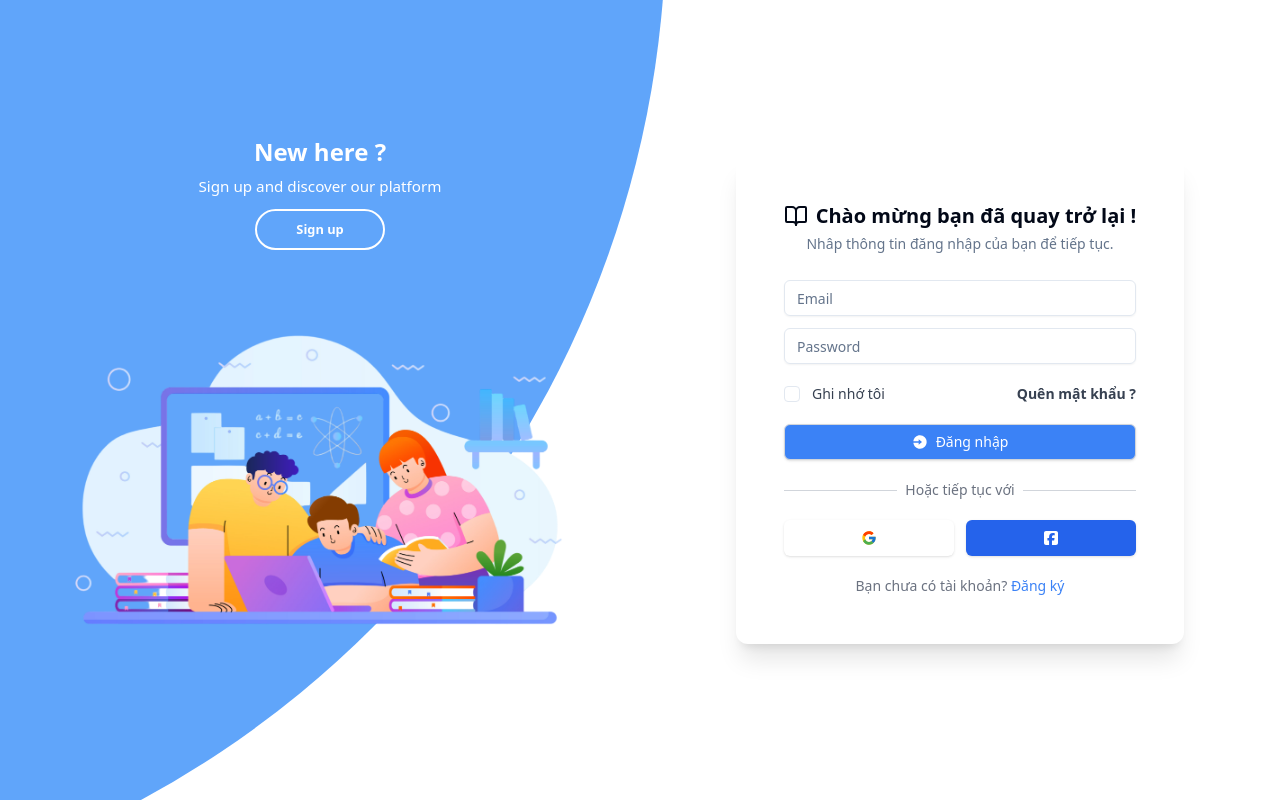
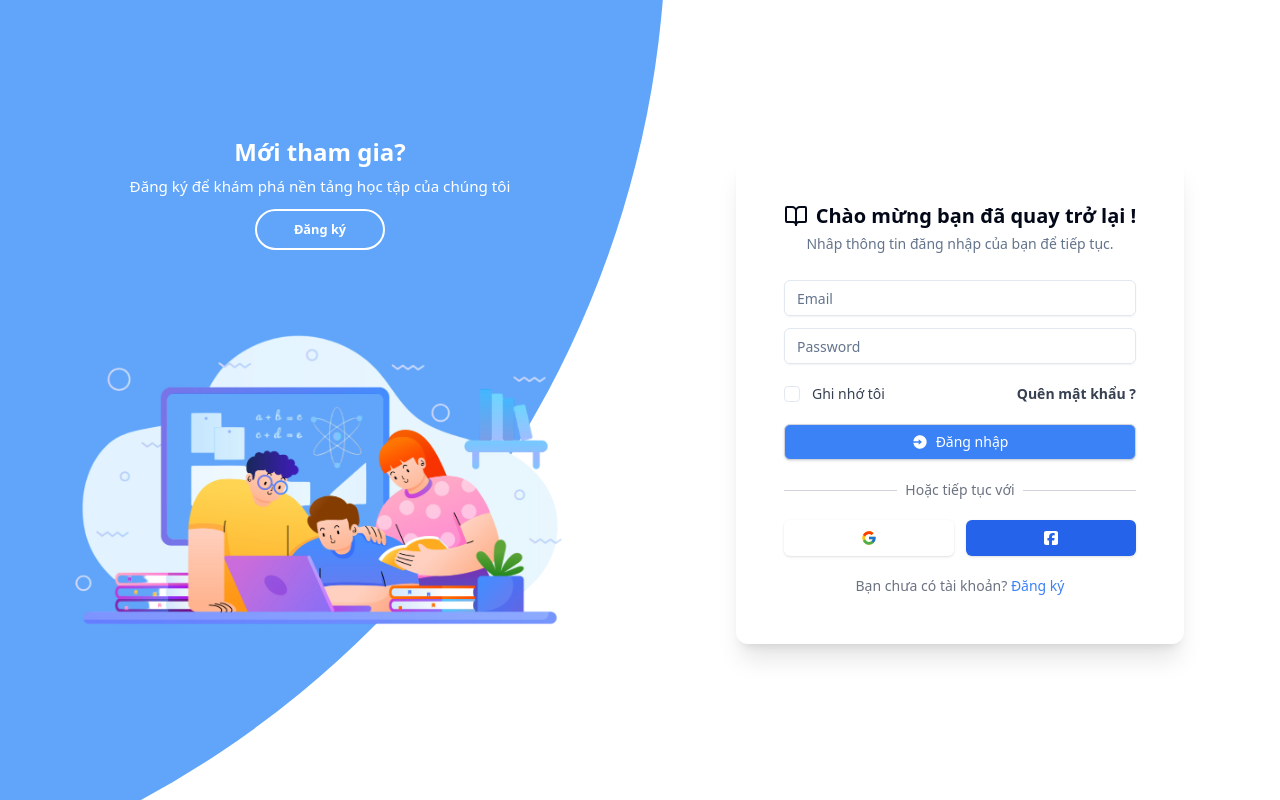
Before and after one commit to t9tieanh/Learning-Platform, a React (Vite) app in the folder web/: page /auth in a window 1280 px wide. Built offline with nearby package versions, Linux system fonts and the light colour scheme.

Commit message:
update ui

```diff
--- a/web/src/components/Footer/footer2.tsx
+++ b/web/src/components/Footer/footer2.tsx
@@ -74,7 +74,7 @@ const Footer = ({
   ]
 }: Footer2Props) => {
   return (
-    <section className='py-12 bg-[#7BB5F6]'>
+    <section className='py-12 bg-[#000000] text-white'>
       <div className='container'>
         <footer>
           <div className='grid grid-cols-2 gap-8 lg:grid-cols-6'>
@@ -90,7 +90,7 @@ const Footer = ({
             {menuItems.map((section, sectionIdx) => (
               <div key={sectionIdx}>
                 <h3 className='mb-4 font-bold'>{section.title}</h3>
-                <ul className='text-muted-foreground space-y-4'>
+                <ul className='space-y-4'>
                   {section.links.map((link, linkIdx) => (
                     <li key={linkIdx} className='hover:text-primary font-medium'>
                       <a href={link.url}>{link.text}</a>
--- a/web/src/components/HomePage/HighlightedArticles/index.tsx
+++ b/web/src/components/HomePage/HighlightedArticles/index.tsx
@@ -43,7 +43,7 @@ const HighlightedArticles = () => {
   ]
 
   return (
-    <div className='highlighted-articles-container'>
+    <div className='highlighted-articles-container mb-10'>
       <h4 className='font-bold bg-blue-500 text-white p-2 rounded-r-3xl max-w-80 text-center mt-6'>Bài viết nổi bật</h4>
       <div className='grid grid-cols-1 md:grid-cols-2 lg:grid-cols-3 xl:grid-cols-4 gap-6 mt-6 mx-auto max-w-7xl px-4'>
         {articles.map((article) => (
--- a/web/src/layouts/AuthLayout/index.tsx
+++ b/web/src/layouts/AuthLayout/index.tsx
@@ -48,9 +48,9 @@ const AuthLayout: React.FC = () => {
                  isSignUpMode ? 'lg:translate-x-[-800px]   max-lg:translate-y-[-300px]' : ''
                }`}
           >
-            <h3 className='font-semibold leading-none text-[1.2rem] lg:text-[1.5rem]'>New here ?</h3>
+            <h3 className='font-semibold leading-none text-[1.2rem] lg:text-[1.5rem]'>Mới tham gia?</h3>
             <p className='text-[0.7rem] lg:text-[0.95rem] px-0 py-2 lg:py-[0.7rem]'>
-              Sign up and discover our platform
+              Đăng ký để khám phá nền tảng học tập của chúng tôi
             </p>
             <button
               className='bg-transparent w-[110px] h-[35px] text-[0.7rem] lg:w-[130px] lg:h-[41px]
@@ -59,7 +59,7 @@ const AuthLayout: React.FC = () => {
               id='sign-up-btn'
               onClick={toggleSignUpMode}
             >
-              Sign up
+              Đăng ký
             </button>
           </div>
           <img
@@ -69,7 +69,7 @@ const AuthLayout: React.FC = () => {
     duration-[1.8s] lg:duration-[2.2s] ease-[ease-in-out] delay-[1.2s] lg:delay-[0.8s] ${
       isSignUpMode ? 'lg:translate-x-[-800px] max-lg:translate-y-[-300px]' : ''
     }`}
-            alt='login'
+            alt='Đăng nhập'
           />
         </div>
         <div
@@ -84,9 +84,9 @@ const AuthLayout: React.FC = () => {
                  isSignUpMode ? '' : 'lg:translate-x-[800px]   max-lg:translate-y-[300px]'
                }`}
           >
-            <h3 className='font-semibold leading-none text-[1.2rem] lg:text-[1.5rem]'>One of us ?</h3>
+            <h3 className='font-semibold leading-none text-[1.2rem] lg:text-[1.5rem]'>Đã có tài khoản?</h3>
             <p className=' py-2 text-[0.7rem] lg:text-[0.95rem] px-0  lg:py-[0.7rem]'>
-              Sign in to your account to have hastle free experience
+              Đăng nhập để trải nghiệm học tập dễ dàng hơn
             </p>
             <button
               className='bg-transparent w-[110px] h-[35px]  text-[0.7rem] lg:w-[130px]
@@ -95,14 +95,14 @@ const AuthLayout: React.FC = () => {
               id='sign-in-btn'
               onClick={toggleSignUpMode}
             >
-              Sign in
+              Đăng nhập
             </button>
           </div>
 
           <img
             style={{ transition: 'all 1500ms ease-in-out' }}
             src={register}
-            alt='register'
+            alt='Đăng ký'
             className={`max-md:hidden w-[200px] lg:w-full transition-transform duration-[1800ms]
     lg:duration-[2200ms] ease-in-out delay-[1200ms] lg:delay-[800ms] ${
       isSignUpMode ? '' : 'lg:translate-x-[800px] max-lg:translate-y-[300px]'
```
